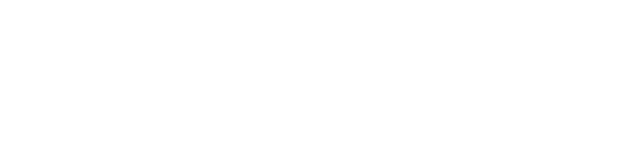
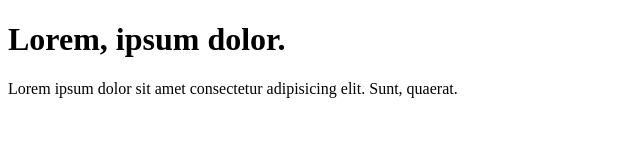
Before and after one commit to 3mik/git-try-2, a plain HTML site: page index.html in a window 1280 px wide. Shown: the whole page, without its empty margins (0-640 px from the left). Drawn offline with Linux system fonts and the light colour scheme.

Commit message:
Add initial contetn

```diff
--- a/index.html
+++ b/index.html
@@ -7,6 +7,7 @@
     <title>Document</title>
 </head>
 <body>
-
+    <h1>Lorem, ipsum dolor.</h1>
+    <p>Lorem ipsum dolor sit amet consectetur adipisicing elit. Sunt, quaerat.</p>
 </body>
 </html>
```
